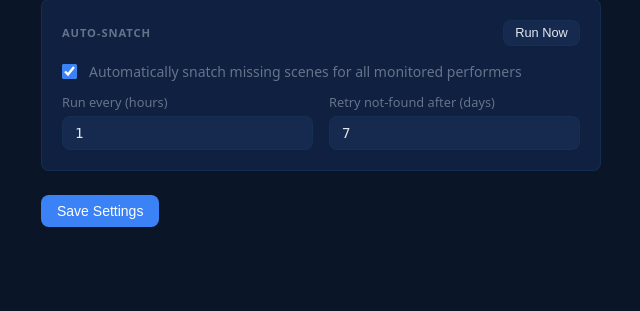
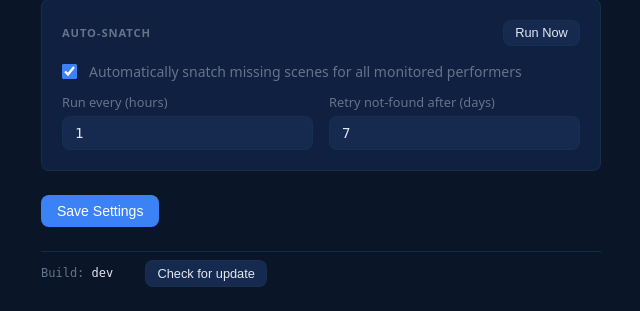
Before and after one commit to lordmaa/snatcharr, a Flask app: page /settings in a window 1280 px wide. Shown: the part 1240-1551 px from the top of the page, without its empty margins (23-663 px from the left). Before the commit the page ends 1467 px from the top, so only its background shows below. Run offline with Flask 3, Linux system fonts and the light colour scheme.

Commit message:
Add build SHA version display and update checker to settings
Co-Authored-By: Claude Sonnet 4.6 <noreply@anthropic.com>

```diff
--- a/app.py
+++ b/app.py
@@ -42,6 +42,7 @@ _DEFAULTS = {
     'snatch_interval_h':  1,
     'retry_not_found_d':  7,
 }
+BUILD_SHA   = os.environ.get('BUILD_SHA', 'dev')
 WHISPARR_DB = os.environ.get('WHISPARR_DB', '/portainer/files/appdata/config/whisparrv3/whisparr3.db')
 _DATA_DIR   = Path(os.environ.get('SNATCHARR_DATA', str(Path(__file__).parent)))
 STATE_FILE  = _DATA_DIR / 'state.json'
@@ -699,6 +700,7 @@ def settings():
         _reload_config(cfg)
         return jsonify({'ok': True})
     return render_template('settings.html',
+        build_sha=BUILD_SHA,
         whisparr_url=cfg.get('whisparr_url', WHISPARR_URL),
         whisparr_key=cfg.get('whisparr_key', WHISPARR_KEY),
         prowlarr_url=cfg.get('prowlarr_url', PROWLARR_URL),
--- a/templates/settings.html
+++ b/templates/settings.html
@@ -133,6 +133,14 @@
   </section>
 
   <button class="btn btn-primary" style="align-self:flex-start;" onclick="save()">Save Settings</button>
+
+  <div style="display:flex;align-items:center;gap:1rem;padding-top:0.5rem;border-top:1px solid var(--border);">
+    <span style="font-size:0.75rem;color:var(--text-muted);font-family:monospace;">
+      Build: <span style="color:var(--text);">{{ build_sha[:7] if build_sha != 'dev' else 'dev' }}</span>
+    </span>
+    <span class="test-result" id="update_result"></span>
+    <button class="btn btn-secondary" style="padding:0.3rem 0.7rem;font-size:0.8rem;" onclick="checkUpdate()">Check for update</button>
+  </div>
 </div>
 {% endblock %}
 
@@ -184,6 +192,24 @@ function testConn(service) {
   });
 }
 
+function checkUpdate() {
+  var res = document.getElementById('update_result');
+  res.className = 'test-result'; res.textContent = 'Checking…';
+  fetch('https://api.github.com/repos/lordmaa/snatcharr/commits/main')
+    .then(r => r.json())
+    .then(d => {
+      var latest = d.sha ? d.sha.slice(0, 7) : '?';
+      var current = '{{ build_sha[:7] if build_sha != "dev" else "dev" }}';
+      if (current === 'dev') {
+        res.className = 'test-result'; res.textContent = 'Latest: ' + latest;
+      } else if (d.sha && d.sha.startsWith(current)) {
+        res.className = 'test-result test-ok'; res.textContent = '✓ Up to date (' + latest + ')';
+      } else {
+        res.className = 'test-result test-err'; res.textContent = '↑ Update available → ' + latest;
+      }
+    }).catch(() => { res.className = 'test-result test-err'; res.textContent = '✗ Check failed'; });
+}
+
 function snatchNow() {
   var res = document.getElementById('snatch_now_result');
   res.className = 'test-result'; res.textContent = 'Running…';
```
Also changed, not shown: .github/workflows/docker.yml, 1 other file.
